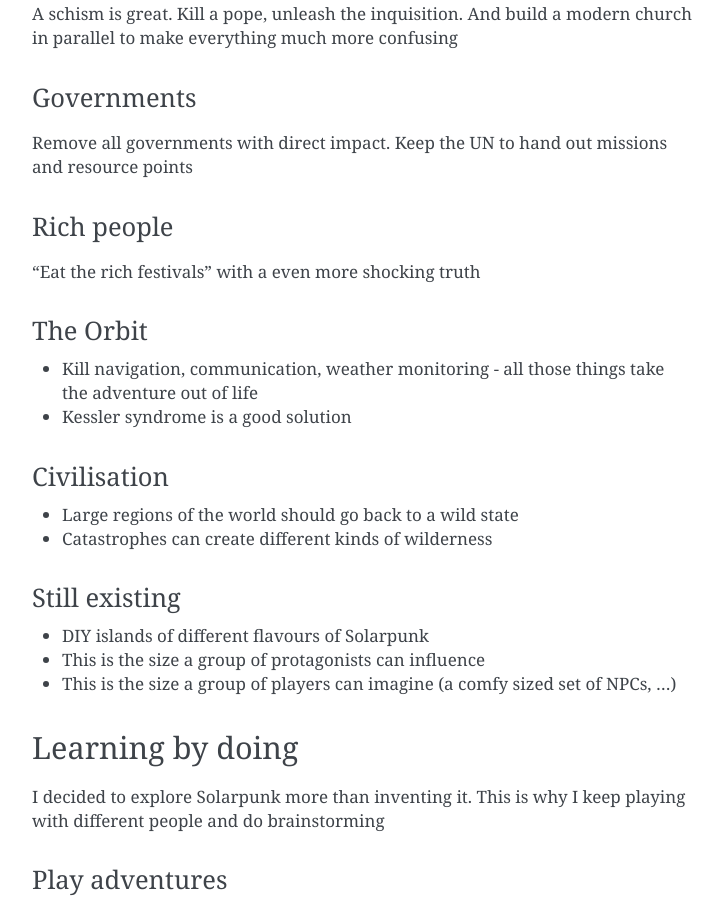
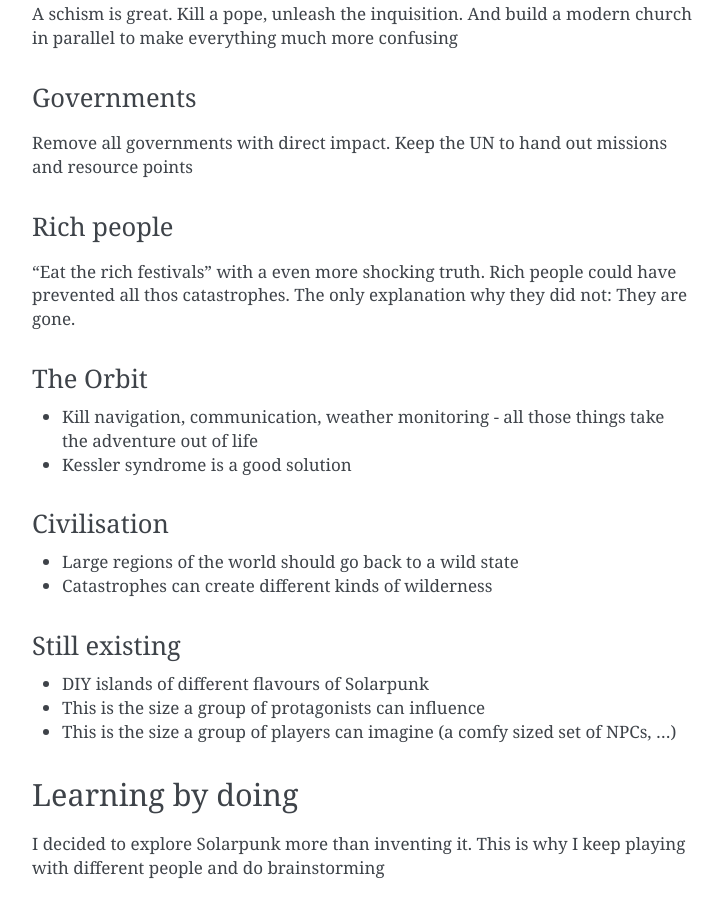
Before and after one commit to Thorsten-Sick/Solarpunk2050, a Sphinx documentation site: the page built from presentations/toolbox_2022_worldbuilding/source/index.rst, in a window 1280 px wide and 900 px high, scrolled down 3244 px. Shown: the whole window, without its empty margins (388-1110 px from the left). Built offline with Sphinx 7.4.7, drawn with Linux system fonts in a browser that asks for light colours.

Commit message:
some presentation extension

```diff
--- a/presentations/toolbox_2022_worldbuilding/source/index.rst
+++ b/presentations/toolbox_2022_worldbuilding/source/index.rst
@@ -157,7 +157,7 @@ Remove all governments with direct impact. Keep the UN to hand out missions and
 Rich people
 -----------
 
-"Eat the rich festivals" with a even more shocking truth
+"Eat the rich festivals" with a even more shocking truth. Rich people could have prevented all thos catastrophes. The only explanation why they did not: They are gone.
 
 The Orbit
 ---------
```
